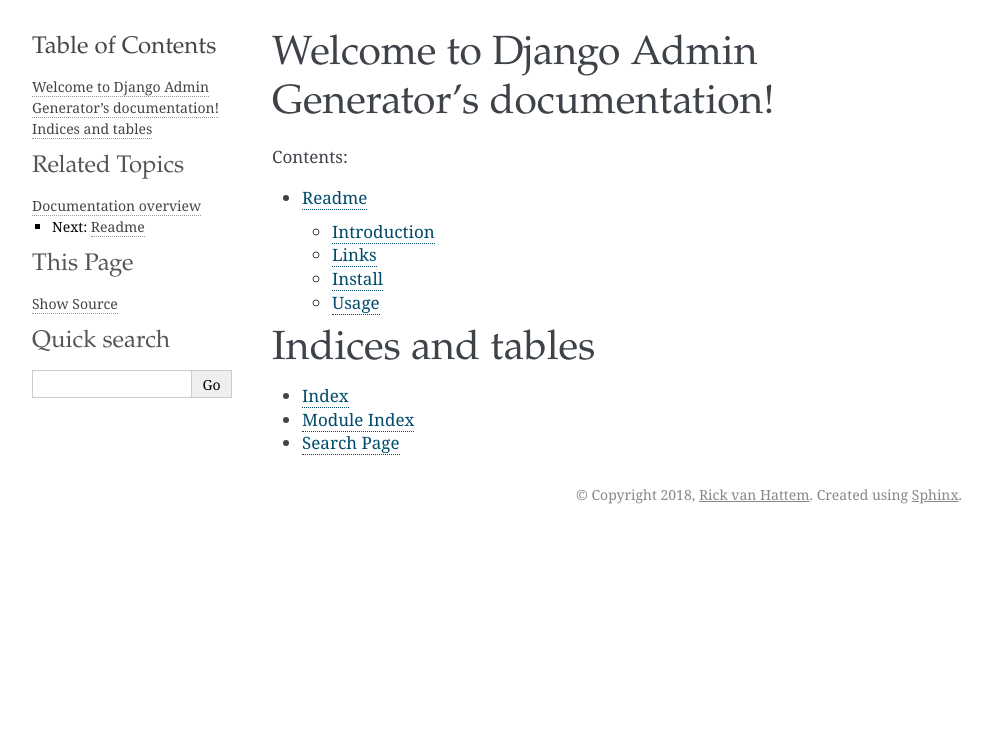
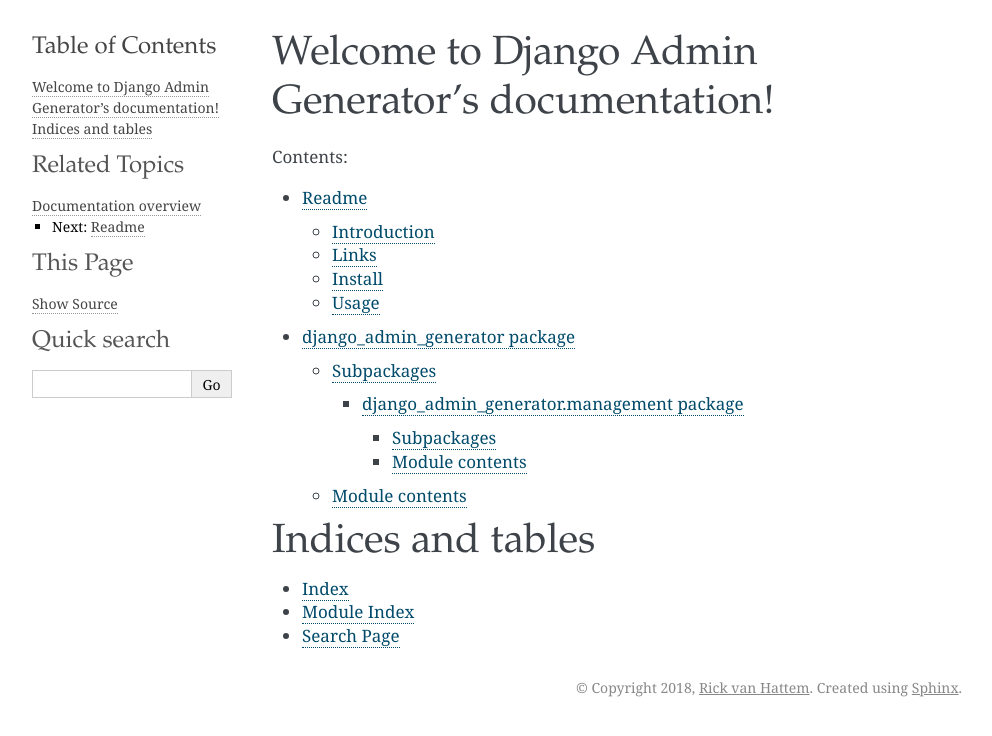
Before and after one commit to wolph/django-admin-generator, a Sphinx documentation site: the page built from docs/index.rst, in a window 1280 px wide. Shown: the top 736 px of the page, without its empty margins (148-1140 px from the left). Built offline with Sphinx 7.4.7, drawn with Linux system fonts in a browser that asks for light colours.

Commit message:
fixed docs

```diff
--- /dev/null
+++ b/docs/django_admin_generator.management.rst
@@ -0,0 +1,17 @@
+django\_admin\_generator.management package
+===========================================
+
+Subpackages
+-----------
+
+.. toctree::
+
+    django_admin_generator.management.commands
+
+Module contents
+---------------
+
+.. automodule:: django_admin_generator.management
+    :members:
+    :undoc-members:
+    :show-inheritance:
--- /dev/null
+++ b/docs/django_admin_generator.rst
@@ -0,0 +1,17 @@
+django\_admin\_generator package
+================================
+
+Subpackages
+-----------
+
+.. toctree::
+
+    django_admin_generator.management
+
+Module contents
+---------------
+
+.. automodule:: django_admin_generator
+    :members:
+    :undoc-members:
+    :show-inheritance:
--- a/docs/index.rst
+++ b/docs/index.rst
@@ -7,6 +7,7 @@
    :maxdepth: 4
 
    usage
+   django_admin_generator
 
 Indices and tables
 ==================
--- /dev/null
+++ b/docs/requirements.txt
@@ -0,0 +1,2 @@
+sphinx
+django
```
Also changed, not shown: docs/django_admin_generator.management.commands.rst (added, +22 -0 lines).
